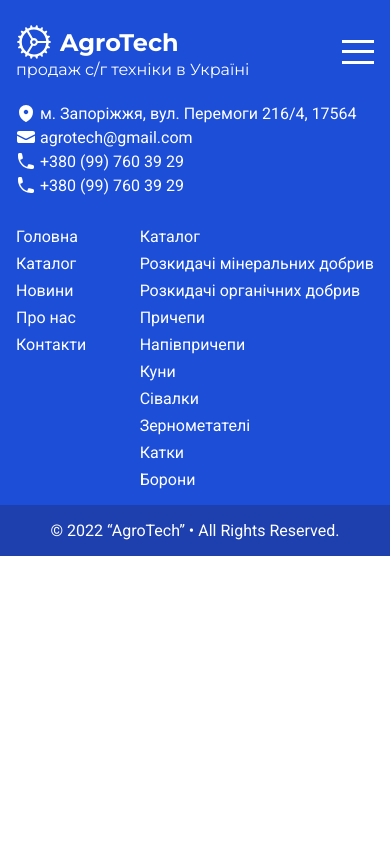
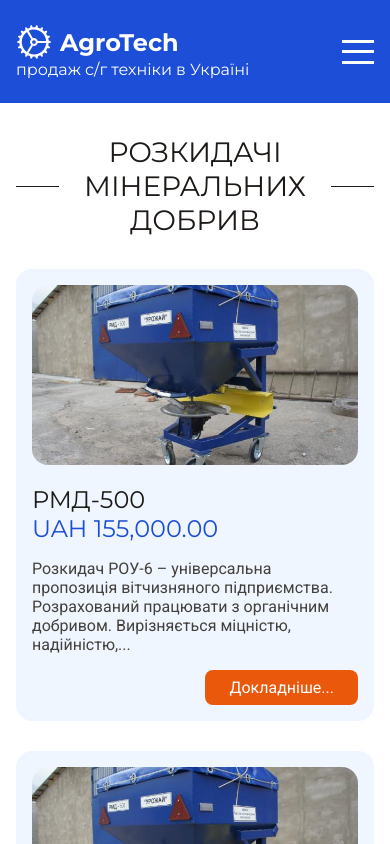
Before and after one commit to ptrv-dev/www-bova, a React (Create React App) app: page /products/1 in a window 390 px wide. Shown: the top 844 px of the page. Built offline with nearby package versions, Linux system fonts and the light colour scheme.

Commit message:
Products Page

```diff
--- a/src/App.tsx
+++ b/src/App.tsx
@@ -8,6 +8,7 @@
 import Header from './components/Header';
 import Footer from './components/Footer';
 import ContactUsPopup from './components/contactUsPopup';
+import ProductsPage from './pages/ProductsPage';
 
 const App: React.FC = () => {
   return (
@@ -16,6 +17,7 @@
       <Routes>
         <Route index element={<HomePage />} />
         <Route path="/catalog" element={<CatalogPage />} />
+        <Route path="/products/:category" element={<ProductsPage />} />
       </Routes>
       <ContactUsPopup />
       <Footer />
--- a/src/components/HomePage/Popular/index.tsx
+++ b/src/components/HomePage/Popular/index.tsx
@@ -4,7 +4,7 @@
 import './Popular.scss';
 
 import products from '../../../json/products.json';
-import ProductCard from '../../ProductCard';
+import ProductCard from '../../ProductInfoCard';
 
 const popular = [
   {
--- a/src/components/ProductCard/ProductCard.scss
+++ b/src/components/ProductCard/ProductCard.scss
@@ -1,24 +1,70 @@
 .product-card {
-  display: flex;
-  flex-direction: column;
   background: #eff6ff;
   border-radius: 1rem;
   padding: 1rem;
+  display: flex;
+  flex-direction: column;
   &__image {
-    height: 200px;
+    width: 100%;
+    height: 260px;
     object-fit: cover;
     border-radius: 1rem;
   }
-  &__title {
-    font-size: 18px;
-    text-transform: uppercase;
-    font-weight: 400;
-    margin: 1rem 0 0.5rem 0;
+  &__row {
+    display: flex;
+    justify-content: space-between;
+    margin: 1rem 0;
+    flex-wrap: wrap;
+    h3 {
+      font-weight: 400;
+      font-size: 1.5rem;
+    }
+  }
+  &__price {
+    color: #1d4ed8;
   }
   &__description {
     margin-bottom: 1rem;
   }
-  .btn {
+  &__btn {
     align-self: flex-end;
   }
 }
+
+@media screen and (max-width: 1056px) {
+  .product-card {
+    &__image {
+      height: 180px;
+    }
+    &__row {
+      flex-direction: column;
+    }
+  }
+}
+@media screen and (max-width: 767.98px) {
+  .product-card {
+    &__image {
+      height: 280px;
+    }
+    &__row {
+      flex-direction: row;
+    }
+  }
+}
+@media screen and (max-width: 550px) {
+  .product-card {
+    &__image {
+      height: 220px;
+    }
+    &__row {
+      flex-direction: column;
+    }
+  }
+}
+@media screen and (max-width: 425px) {
+  .product-card {
+    &__image {
+      height: 180px;
+    }
+  }
+}
--- a/src/components/ProductCard/index.tsx
+++ b/src/components/ProductCard/index.tsx
@@ -4,36 +4,51 @@
 import './ProductCard.scss';
 
 interface ProductCardProps {
+  className?: string;
   id: number;
-  category: number;
+  categoryId: number;
   image: string;
   title: string;
   description: string;
-  className?: string;
+  price: number;
 }
 
 const ProductCard: React.FC<ProductCardProps> = ({
+  className,
   id,
-  category,
+  categoryId,
   image,
   title,
   description,
-  className,
+  price,
 }) => {
   return (
-    <div className={`product-card ${className ? className : ''}`}>
-      <img
-        src={`./assets/img/products/${image}`}
-        alt={title}
-        className="product-card__image"
-      />
-      <h5 className="product-card__title">{title}</h5>
+    <div className={`product-card ${className}`}>
+      <Link to={`/products/${categoryId}/${id}`}>
+        <img
+          src={`/assets/img/products/${image}`}
+          alt={title}
+          className="product-card__image"
+        />
+      </Link>
+      <div className="product-card__row">
+        <h3 className="product-card__title">{title}</h3>
+        <h3 className="product-card__price">
+          {price.toLocaleString('ua-UA', {
+            style: 'currency',
+            currency: 'UAH',
+          })}
+        </h3>
+      </div>
       <p className="product-card__description">
         {description.length <= 153
           ? description
           : description.slice(0, 150) + '...'}
       </p>
-      <Link to={`/products/${category}/${id}`} className="btn btn_o">
+      <Link
+        to={`/products/${categoryId}/${id}`}
+        className="product-card__btn btn"
+      >
         Докладніше...
       </Link>
     </div>
--- /dev/null
+++ b/src/components/ProductInfoCard/ProductInfoCard.scss
@@ -0,0 +1,24 @@
+.product-info-card {
+  display: flex;
+  flex-direction: column;
+  background: #eff6ff;
+  border-radius: 1rem;
+  padding: 1rem;
+  &__image {
+    height: 200px;
+    object-fit: cover;
+    border-radius: 1rem;
+  }
+  &__title {
+    font-size: 18px;
+    text-transform: uppercase;
+    font-weight: 400;
+    margin: 1rem 0 0.5rem 0;
+  }
+  &__description {
+    margin-bottom: 1rem;
+  }
+  .btn {
+    align-self: flex-end;
+  }
+}
--- /dev/null
+++ b/src/components/ProductInfoCard/index.tsx
@@ -0,0 +1,43 @@
+import React from 'react';
+import { Link } from 'react-router-dom';
+
+import './ProductInfoCard.scss';
+
+interface ProductCardProps {
+  id: number;
+  category: number;
+  image: string;
+  title: string;
+  description: string;
+  className?: string;
+}
+
+const ProductCard: React.FC<ProductCardProps> = ({
+  id,
+  category,
+  image,
+  title,
+  description,
+  className,
+}) => {
+  return (
+    <div className={`product-info-card ${className ? className : ''}`}>
+      <img
+        src={`./assets/img/products/${image}`}
+        alt={title}
+        className="product-info-card__image"
+      />
+      <h5 className="product-info-card__title">{title}</h5>
+      <p className="product-info-card__description">
+        {description.length <= 153
+          ? description
+          : description.slice(0, 150) + '...'}
+      </p>
+      <Link to={`/products/${category}/${id}`} className="btn btn_o">
+        Докладніше...
+      </Link>
+    </div>
+  );
+};
+
+export default ProductCard;
--- a/src/json/products.json
+++ b/src/json/products.json
@@ -24,6 +24,33 @@
       ["Ширина", "2,25 м"]
     ],
     "price": 155000,
+    "images": ["РМД-500/1.jpg", "РМД-500/2.JPG", "РМД-500/3.JPG"]
+  },
+  {
+    "id": 2,
+    "categoryId": 1,
+    "title": "РМД-500",
+    "description": "Розкидач РОУ-6 – універсальна пропозиція вітчизняного підприємства.  Розрахований працювати з органічним добривом.  Вирізняється міцністю, надійністю, ефективністю застосування.  Агрегат розрахований на тривалий контакт із хімічно активними сумішами.  Забезпечує поліпшення властивостей ґрунту та його якісний склад.  Своєчасне внесення добрив значно підвищує показники врожайності.  Розкидач гарантує рівномірне внесення гною на поверхню ділянок, що обробляються.  Простий в агрегатуванні, зручний в експлуатації.  Знижує трудомісткість заходів, що виконуються.\n\nРозкидач органічних добрив РОУ 6 агрегатується з тракторами класу 14 (МТЗ 80/82).  Підходить для внесення твердих та пухких добрив: гною, компосту, торфу.\n\nРозкидач органічних добрив РОУ-6 - чотириколісний агрегат, призначений для допомоги людям під час виконання сільськогосподарських робіт. Виконана раціональна витрата добрив. Прилад сприяє розкиданню добрив на великих площах за невеликий проміжок часу. Ви можете купити міцний Зносостійкий агрегат РОУ-6, гноєрозкидач від Українського виробника ТОВ «Агрокорп». Гарантована якість, довгий срок служби.",
+    "table": [
+      ["Вантажопідйомність коливається до", "5,5-6 т"],
+      [
+        "Продуктивність, вимірювана в тоннах на годину, становить приблизно",
+        "52 т/год"
+      ],
+      ["Швидкість пересування в робочому стані", "28 км/год"],
+      [
+        "Робоча ширина розкиду добрив",
+        "4-8 м (регулюється швидкістю обертання)"
+      ],
+      ["Норма розкиду добрив у полі", "1-6 г/м2"],
+      ["Висота до підлоги платформи, не по бортах становить", "1,25 м"],
+      ["Обсяг кузова РОУ-6", "3,6 метрів кубічних"],
+      ["Вага не спорядженого пристрою", "2 тонни"],
+      ["Довжина розкидача РОУ-6", "5,9м"],
+      ["Висота", "1,85 м"],
+      ["Ширина", "2,25 м"]
+    ],
+    "price": 155000,
     "images": ["РМД-500/1.JPG", "РМД-500/2.JPG", "РМД-500/3.JPG"]
   }
 ]
--- /dev/null
+++ b/src/pages/ProductsPage/ProductsPage.scss
@@ -0,0 +1,31 @@
+.products-page {
+  padding-top: 154px;
+  min-height: 60vh;
+  &__container {
+    padding: 2rem 1rem;
+  }
+  &__list {
+    display: flex;
+    gap: 30px;
+  }
+  &__item {
+    flex-basis: 50%;
+  }
+}
+
+@media screen and (max-width: 550px) {
+  .products-page {
+    padding-top: 103px;
+  }
+}
+@media screen and (max-width: 767.98px) {
+  .products-page {
+    &__list {
+      display: flex;
+      flex-direction: column;
+    }
+    &__item {
+      flex: 1;
+    }
+  }
+}
--- /dev/null
+++ b/src/pages/ProductsPage/index.tsx
@@ -0,0 +1,49 @@
+import React from 'react';
+import { useParams } from 'react-router-dom';
+
+import './ProductsPage.scss';
+
+import json from '../../json/products.json';
+import SectionTitle from '../../components/UI/SectionTitle';
+import { categories } from '../../components/HomePage/Categories';
+import { IProductItem } from '../../@types/custom';
+import ProductCard from '../../components/ProductCard';
+
+const ProductsPage: React.FC = () => {
+  const { category } = useParams();
+
+  const [products, setProducts] = React.useState<IProductItem[] | undefined>(
+    []
+  );
+
+  React.useEffect(() => {
+    setProducts(json.filter((item) => item.categoryId === Number(category)));
+  }, [category]);
+
+  return (
+    <div className="products-page">
+      <div className="products-page__container container">
+        <SectionTitle>
+          {
+            categories.find((item) => item.categoryId === Number(category))!
+              .title
+          }
+        </SectionTitle>
+        {products && (
+          <div className="products-page__list">
+            {products.map((product, idx) => (
+              <ProductCard
+                key={idx}
+                className="products-page__item"
+                {...product}
+                image={product.images[0]}
+              />
+            ))}
+          </div>
+        )}
+      </div>
+    </div>
+  );
+};
+
+export default ProductsPage;
```
Also changed, not shown: src/@types/custom.d.ts (added, +9 -0 lines).
